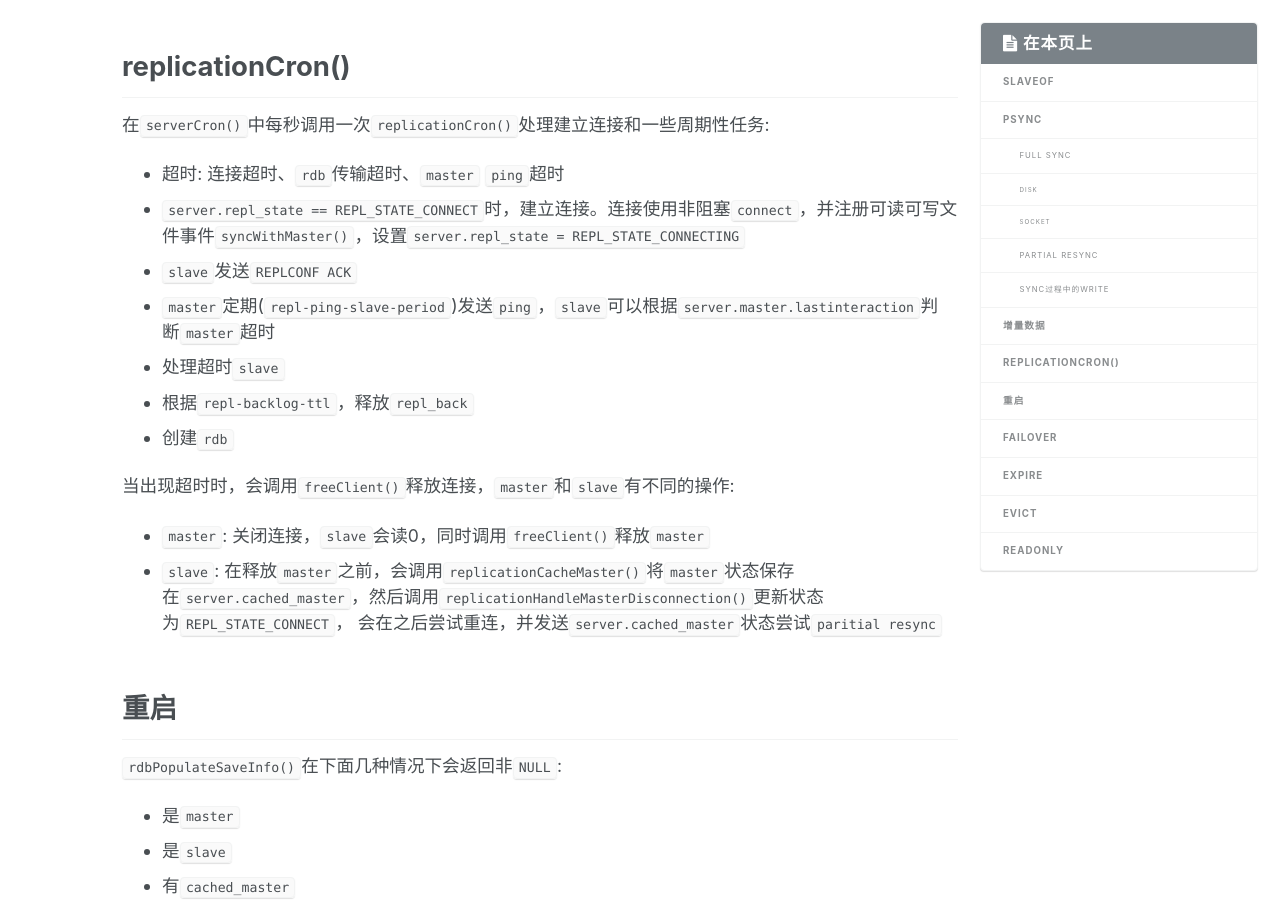
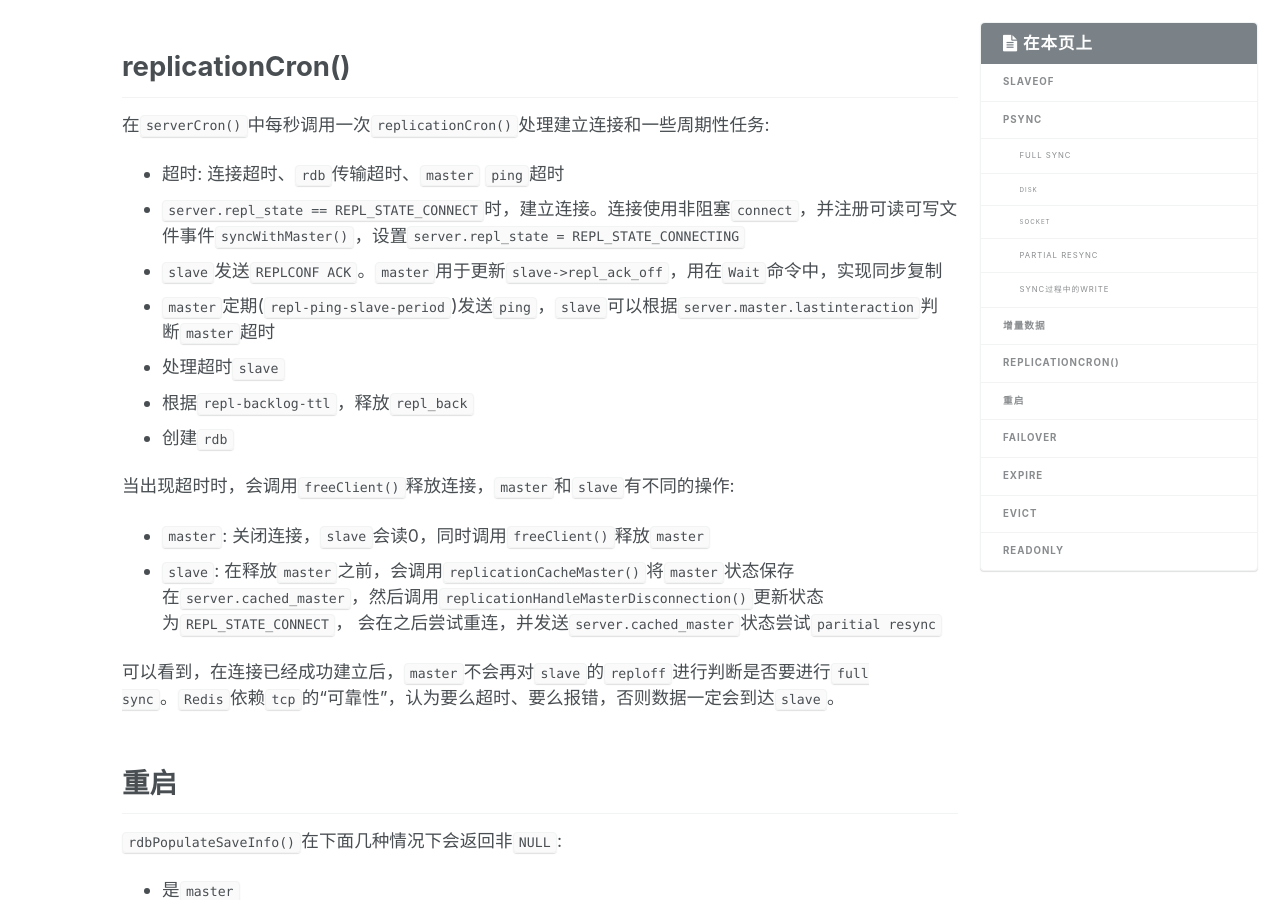
Before and after one commit to youjiali1995/youjiali1995.github.io, a Jekyll site: the page built from _posts/Redis/2017-12-07-replication.md, in a window 1280 px wide and 900 px high, scrolled down 11527 px. Built offline with Jekyll 4.4.1, drawn with Linux system fonts in a browser that asks for light colours.

Commit message:
Add 2017-12-07-replication.md

```diff
--- a/_posts/Redis/2017-12-07-replication.md
+++ b/_posts/Redis/2017-12-07-replication.md
@@ -352,7 +352,7 @@ void feedReplicationBacklog(void *ptr, size_t len) {
 在`serverCron()`中每秒调用一次`replicationCron()`处理建立连接和一些周期性任务:
 * 超时: 连接超时、`rdb`传输超时、`master` `ping`超时
 * `server.repl_state == REPL_STATE_CONNECT`时，建立连接。连接使用非阻塞`connect`，并注册可读可写文件事件`syncWithMaster()`，设置`server.repl_state = REPL_STATE_CONNECTING`
-* `slave`发送`REPLCONF ACK`
+* `slave`发送`REPLCONF ACK`。`master`用于更新`slave->repl_ack_off`，用在`Wait`命令中，实现同步复制
 * `master`定期(`repl-ping-slave-period`)发送`ping`，`slave`可以根据`server.master.lastinteraction`判断`master`超时
 * 处理超时`slave`
 * 根据`repl-backlog-ttl`，释放`repl_back`
@@ -363,6 +363,7 @@ void feedReplicationBacklog(void *ptr, size_t len) {
 * `slave`: 在释放`master`之前，会调用`replicationCacheMaster()`将`master`状态保存在`server.cached_master`，然后调用`replicationHandleMasterDisconnection()`更新状态为`REPL_STATE_CONNECT`，
 会在之后尝试重连，并发送`server.cached_master`状态尝试`paritial resync`
 
+可以看到，在连接已经成功建立后，`master`不会再对`slave`的`reploff`进行判断是否要进行`full sync`。`Redis`依赖`tcp`的“可靠性”，认为要么超时、要么报错，否则数据一定会到达`slave`。
 
 ## 重启
 `rdbPopulateSaveInfo()`在下面几种情况下会返回非`NULL`:
```
